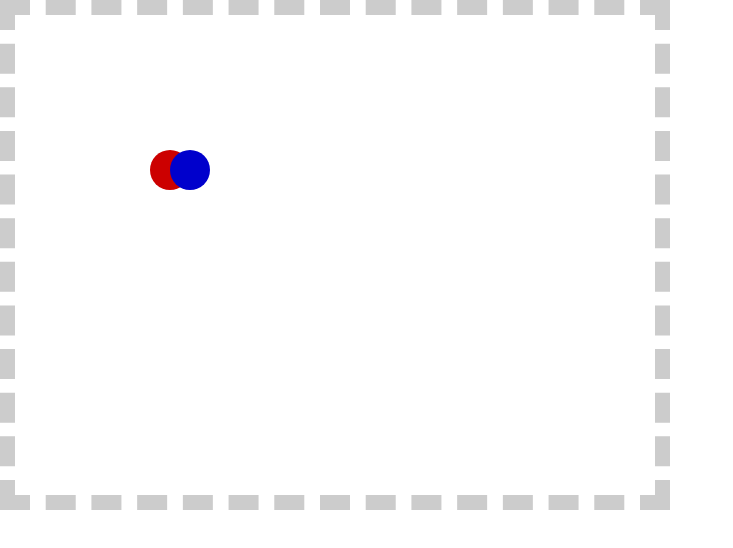
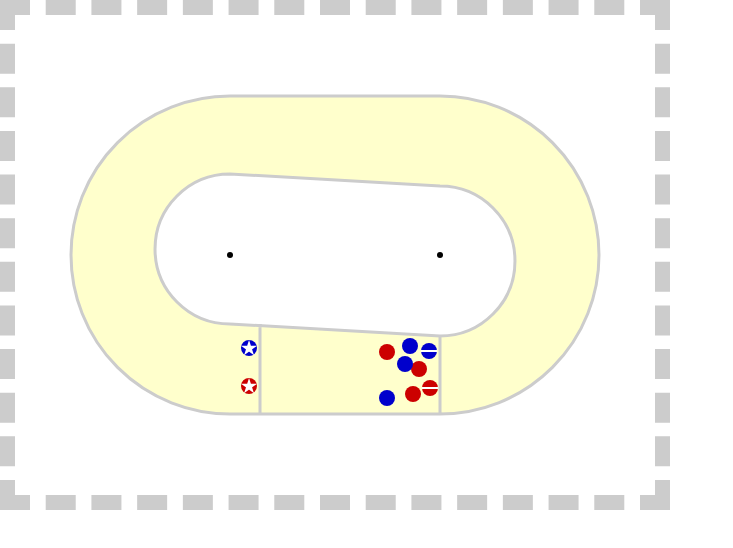
Before and after one commit to aubergene/roller-derby-track, a plain HTML site: page index3.html in a window 1280 px wide. Shown: the whole page, without its empty margins (0-733 px from the left). Drawn offline with nearby package versions, Linux system fonts and the light colour scheme.

Commit message:
added jammer, pivot styles, hash fragment storage

```diff
--- a/index3.html
+++ b/index3.html
@@ -19,35 +19,116 @@
       .b { fill:#00c }
     </style>
 
-    <circle class="skater a" id="a-jammer"   cx="155" cy="155" r="20" />
+    <g transform="translate(320,240) scale(6) ">
 
-    <circle class="skater b" id="b-jammer"   cx="175"   cy="155" r="20" />
+      <circle cx="17.5" cy="0" r="0.5" />
+      <circle cx="-17.5" cy="0" r="0.5"/>
+
+      <path id="track" fill="#ffc" stroke="#ccc" stroke-width="0.5"
+      d="
+      M17.5,26.5
+      A26.5,26.5 0 0 0 17.5,-26.5
+      L-17.5,-26.5
+      A26.5,26.5 0 0 0 -17.5,26.5
+      L17.5,26.5
+
+      M-17.5,11.5
+      A1,1 0 0 1 -17.5,-13.5
+      L17.5,-11.5
+      A1,1 0 0 1 17.5,13.5
+      L-17.5,11.5
+
+      M17.5,13.5
+      L17.5,26.5
+
+      M-12.5,11.5
+      L-12.5,26.5
+      z
+      "  />
+    </g>
+
+    <g transform="translate(50,50)" class="skater a" id="a-jammer">
+      <circle cx="0" cy="0"  r="8" />
+      <path transform="translate(-8,-8) scale(0.013)" fill="#fff" d="M0,449h1235l-999,726 382-1175 382,1175z"/>
+    </g>
+    <g transform="translate(25,50)" class="skater a" id="a-pivot">
+      <circle cx="0" cy="0"  r="8" />
+      <rect x="-8" y="-1" width="16" height="2" fill="#fff" />
+    </g>
+    <circle class="skater a" id="a-blocker1" transform="translate(25,80)"  r="8" />
+    <circle class="skater a" id="a-blocker2" transform="translate(25,110)" r="8" />
+    <circle class="skater a" id="a-blocker3" transform="translate(25,140)" r="8" />
+
+    <g transform="translate(150,50)" class="skater b" id="b-jammer">
+      <circle cx="0" cy="0"  r="8" />
+      <path transform="translate(-8,-8) scale(0.013)" fill="#fff" d="M0,449h1235l-999,726 382-1175 382,1175z"/>
+    </g>
+    <g transform="translate(175,50)" class="skater b" id="b-pivot">
+      <circle cx="0" cy="0"  r="8" />
+      <rect x="-8" y="-1" width="16" height="2" fill="#fff" />
+    </g>
+    <circle class="skater b" id="b-blocker1" transform="translate(37,80)"  r="8" />
+    <circle class="skater b" id="b-blocker2" transform="translate(37,110)" r="8" />
+    <circle class="skater b" id="b-blocker3" transform="translate(37,140)" r="8" />
 
   </svg>
 
 </body>
 
 <script type="text/javascript" charset="utf-8">
-$('#ddd').svg({onLoad: drawIntro});
 
-function drawIntro() {
-  // var svg = $("#ddd").svg('get');
-  // svg.add($('#ddd'));
+var teamsize = 10;
 
-  $('circle')
-    .draggable({cursorAt: { top:20, left:20 }})
+var skaters;
+$('#ddd').svg({onLoad: init});
+
+
+function init () {
+  skaters = $('.skater');
+  setPositions();
+  makeDraggable();
+}
+
+function setPositions() {
+  var coord, positions
+  positions = window.location.hash.substring(1).split(',')
+  if (positions.length != 10) {
+    positions = ["234:371","415:373","372:337","398:379","404:354","234:333","414:336","395:331","372:383","390:349"]
+  }
+
+  $.each(positions, function(i, position) {
+    coord = position.split(':');
+    // console.log(coord)
+    skaters[i].setAttribute('transform','translate(' + coord[0] + ',' + coord[1] + ')');
+  });
+}
+
+function makeDraggable() {
+  $('.skater')
+    .draggable()
     .bind('mousedown', function(event, ui){
       // bring target to front
-      $(event.target.parentElement).append( event.target );
+      // $(event.target.parentElement).append( event.target );
     })
     .bind('drag', function(event, ui){
       // update coordinates manually, since top/left style props don't work on SVG
-      event.target.setAttribute('cx', ui.position.left);
-      event.target.setAttribute('cy', ui.position.top);
+      // event.target.setAttribute('cx', ui.position.left);
+      // event.target.setAttribute('cy', ui.position.top);
+      event.target.setAttribute('transform', "translate(" + ui.position.left + "," + ui.position.top + ")");
       // console.log("left=" + ui.position.left + ", top=" + ui.position.top);
+      updateFragment();
     });
+};
 
-};
+function updateFragment() {
+  var positions = [], transform;
+  $.each(skaters, function(i, skater) {
+    transform = skater.getAttribute('transform').replace('translate(','').replace(',',':').replace(')','');
+    positions.push(transform);
+  });
+  window.location.hash = positions.join(',');
+}
+
 
 </script>
 
```
